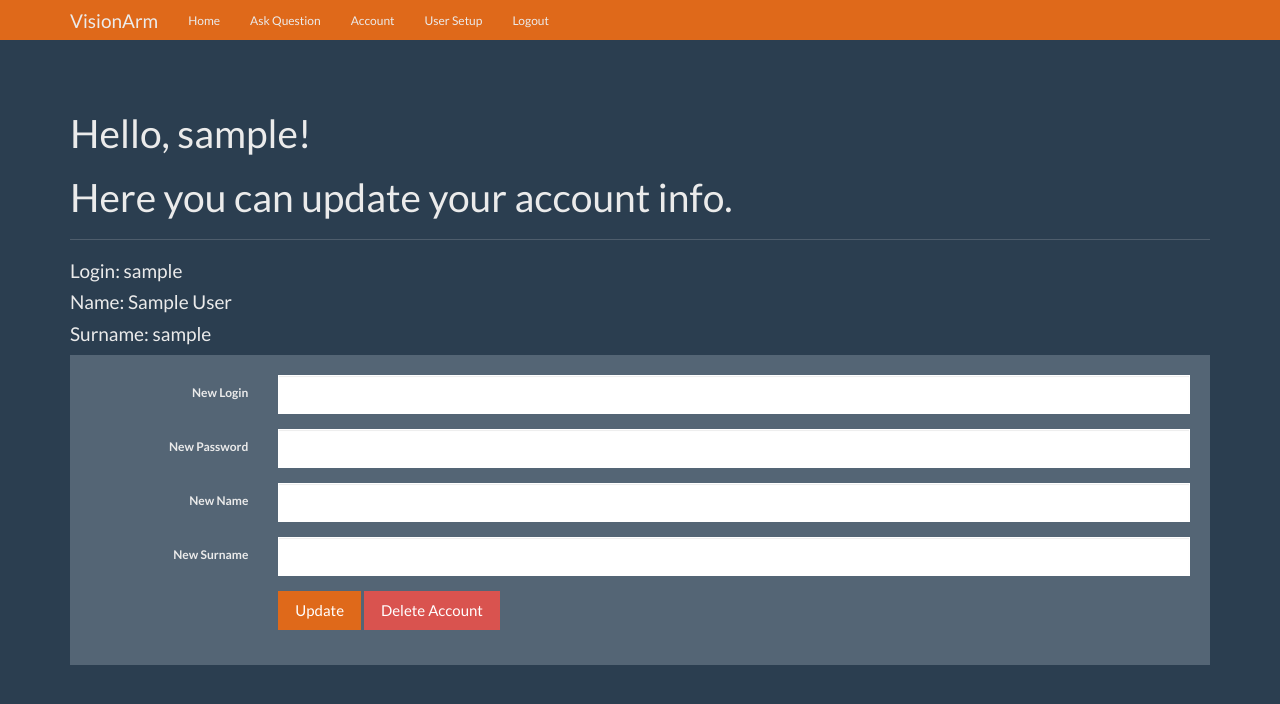
After one commit to jolynutella/VisionArm, a Flask app: page /edit in a window 1280 px wide. The commit adds this page. Shown: the top 704 px of the page. Run offline with Flask 3, Linux system fonts and the light colour scheme; the visitor is signed in with stand-in values (Sample User, id 1); some libraries are stand-ins or nearby versions.

Commit message:
Added updating user account

```diff
--- a/visionarm/routes/main.py
+++ b/visionarm/routes/main.py
@@ -1,4 +1,4 @@
-from flask import Blueprint, render_template, request, redirect, url_for
+from flask import Blueprint, render_template, request, redirect, url_for, flash
 from flask_login import current_user, login_required
 
 from visionarm.extentions import db
@@ -114,3 +114,29 @@ def promote(user_id):
     db.session.commit()
 
     return redirect(url_for('main.users'))
+
+@main.route('/edit', methods=['GET', 'POST'])
+@login_required
+def edit():
+
+    if request.method == 'POST':
+        new_login = request.form['new_login']
+        existing_user = User.query.filter_by(login=new_login).first()
+        error_message = ''
+
+        if existing_user is not None and existing_user != current_user:
+            error_message = 'Login already exists.'
+            flash(error_message, 'danger')
+            return redirect(url_for('main.edit'))
+
+        current_user.login = new_login
+        current_user.unhashed_password = request.form['new_unhashed_password']
+        current_user.name = request.form['new_name']
+        current_user.surname = request.form['new_surname']
+
+        db.session.commit()
+        edit_message = 'Account successfully updated!'
+        flash(edit_message, 'success')
+        return redirect(url_for('main.edit'))
+
+    return render_template('edit.html')
--- a/visionarm/static/theme.css
+++ b/visionarm/static/theme.css
@@ -18,10 +18,9 @@ body {
 }
 
 .danger {
-  background-color: #C24641;
-  word-wrap: break-word
+  background-color: #f24d47;
 }
 
-.succsess {
-  background-color: #90EE90;
+.success {
+  background-color: #228525;
 }
--- a/visionarm/templates/base.html
+++ b/visionarm/templates/base.html
@@ -33,6 +33,7 @@
             {% endif %}
             {% if current_user.is_authenticated %}
             <li><a href="{{ url_for('main.ask') }}">Ask Question</a></li>
+            <li><a href="{{ url_for('main.edit') }}">Account</a></li>
             {% endif %}
             {% if current_user.is_authenticated and current_user.expert %}
             <li><a href="{{ url_for('main.unanswered') }}">Unanswered Questions</a></li>
--- /dev/null
+++ b/visionarm/templates/edit.html
@@ -0,0 +1,51 @@
+{% extends 'base.html' %}
+{% block title %}Account{% endblock %}
+
+{% block content %}
+<div class="page-header">
+        <h1>Hello, {{ current_user.login }}!</h1>
+        <h1>Here you can update your account info.</h1>
+      </div>
+                <h4>Login: {{current_user.login}}</h4>
+                <h4>Name: {{current_user.name}}</h4>
+                <h4>Surname: {{current_user.surname}}</h4>
+        <div class="row">
+          <div class="col-lg-12">
+            <div class="well bs-component">
+              <form class="form-horizontal" method="POST" action="{{ url_for('main.edit') }}">
+                <fieldset>
+                  <div class="form-group">
+                    <label for="inputLogin" class="col-lg-2 control-label">New Login</label>
+                    <div class="col-lg-10">
+                      <input type="text" class="form-control" name="new_login" id="inputLogin">
+                    </div>
+                  </div>
+                  <div class="form-group">
+                    <label for="inputPassword" class="col-lg-2 control-label">New Password</label>
+                    <div class="col-lg-10">
+                      <input type="password" class="form-control" name="new_unhashed_password" id="inputPassword">
+                    </div>
+                  </div>
+                  <div class="form-group">
+                    <label for="inputName" class="col-lg-2 control-label">New Name</label>
+                    <div class="col-lg-10">
+                      <input type="text" class="form-control" name="new_name" id="inputName">
+                    </div>
+                  </div>
+                  <div class="form-group">
+                    <label for="inputSurname" class="col-lg-2 control-label">New Surname</label>
+                    <div class="col-lg-10">
+                      <input type="text" class="form-control" name="new_surname" id="inputSurname">
+                    </div>
+                  </div>
+                  <div class="form-group">
+                    <div class="col-lg-10 col-lg-offset-2">
+                      <button type="submit" class="btn btn-primary">Update</button>
+                      <button type="submit" class="btn btn-danger">Delete Account</button>
+                    </div>
+                  </div>
+                </fieldset>
+              </form>
+            </div>
+          </div>
+{% endblock %}
```
Also changed, not shown: visionarm/models.py (+6 -6 lines), instance/db.sqlite3.
